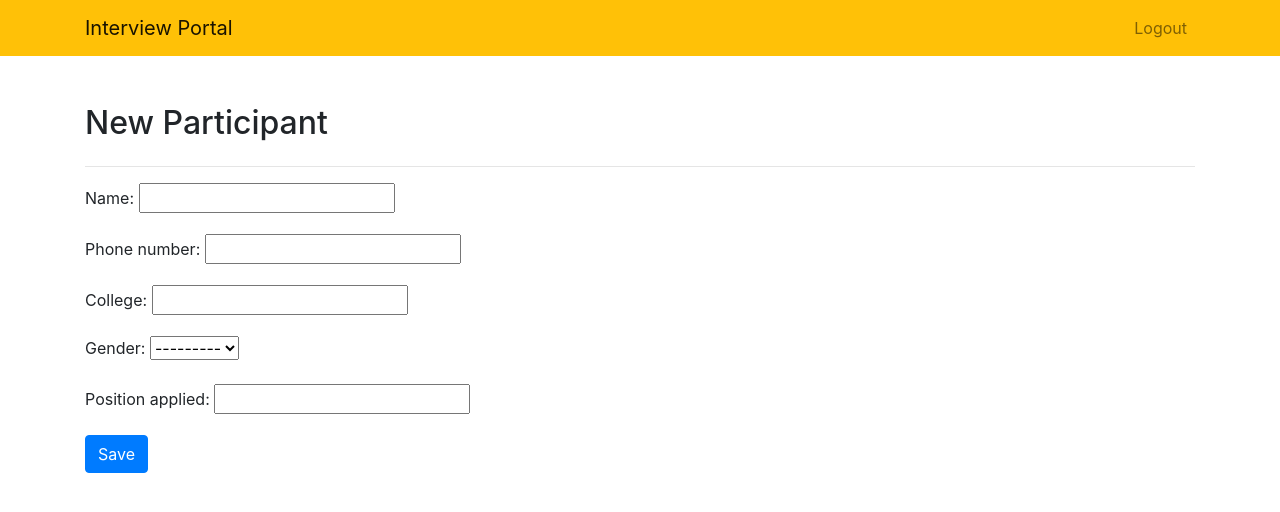
After one commit to jaskaranbhatia/Interview-Creation-Portal, a Django app: page /create_participant/ in a window 1280 px wide. The commit adds this page. Shown: the top 512 px of the page. Run offline with Django 3.2, Linux system fonts and the light colour scheme; a user stored in the database is signed in; some libraries are stand-ins or nearby versions.

Commit message:
Add Participant Added

```diff
--- a/InterviewPortal/InterviewPortal/urls.py
+++ b/InterviewPortal/InterviewPortal/urls.py
@@ -24,6 +24,7 @@ urlpatterns = [
     path('logout/', views.logoutuser, name='logoutuser'),
     path('interviews/', views.get_interviews, name='get_interviews'),
     path('create_interview/', views.create_interview, name = 'create_interview'),
+    path('create_participant/', views.create_participant, name = 'create_participant'),
     path('delete_interview/<str:interview_name>', views.delete_interview, name='delete_interview'),
     path('edit_interview/<str:interview_name>', views.edit_interview, name='edit_interview'),
 ]
--- a/InterviewPortal/Interviews/forms.py
+++ b/InterviewPortal/Interviews/forms.py
@@ -1,5 +1,5 @@
 from django.forms import ModelForm
-from .models import Interview
+from .models import Interview, Participant
 from django import forms
 
 class DateInput(forms.DateInput):
@@ -17,3 +17,8 @@ class InterviewForm(ModelForm):
             'start_time' : DateTimeInput(),
             'end_time' : DateTimeInput()
         }
+
+class ParticipantForm(ModelForm):
+    class Meta:
+        model = Participant
+        fields = ['name', 'phone_number', 'college', 'gender', 'position_applied']
--- a/InterviewPortal/Interviews/models.py
+++ b/InterviewPortal/Interviews/models.py
@@ -5,7 +5,7 @@ from phone_field import PhoneField
 # Create your models here.
 class Participant(models.Model):
     name = models.CharField(max_length = 40)
-    phone_number = PhoneField(blank=True, help_text='Contact phone number')
+    phone_number = models.CharField(max_length = 40)
     college = models.CharField(max_length = 100, blank=True, null=True)
     gender = models.CharField(max_length=1, choices=(
         ('M', 'Male'),
--- /dev/null
+++ b/InterviewPortal/Interviews/templates/interviews/createParticipant.html
@@ -0,0 +1,23 @@
+{% extends "interviews/base.html" %}
+{% block content %}
+<div class="row mt-5">
+    <div class="col-md-5">
+        <h2>New Participant</h2>
+    </div>
+</div>
+<hr>
+<div class="row">
+    <div class="col-md-5">
+        {% if error %}
+            <div class="alert alert-danger" role="alert">
+                {{ error }}
+            </div>
+        {% endif %}
+        <form method="POST">
+            {% csrf_token %}
+            {{ form.as_p }}
+            <button type="submit" class="btn btn-primary">Save</button>
+        </form>
+    </div>
+</div>
+{% endblock %}
--- a/InterviewPortal/Interviews/templates/interviews/listings.html
+++ b/InterviewPortal/Interviews/templates/interviews/listings.html
@@ -3,6 +3,7 @@
 <div class="row mt-5">
     <div class="col-md-5">
         <a href = "{% url 'create_interview'%}"><button type="button" class="btn btn-primary">Add Interview</button></a>
+        <a href = "{% url 'create_participant'%}"><button type="button" class="btn btn-dark">Add Participant</button></a>
     </div>
 </div>
 <hr>
--- a/InterviewPortal/Interviews/views.py
+++ b/InterviewPortal/Interviews/views.py
@@ -3,7 +3,7 @@ from django.contrib.auth.forms import AuthenticationForm
 from django.contrib.auth import login, logout, authenticate
 from django.contrib.auth.decorators import login_required
 from .models import Interview, InterviewParticipants, Participant
-from .forms import InterviewForm
+from .forms import InterviewForm, ParticipantForm
 
 # Create your views here.
 def home(request):
@@ -138,64 +138,41 @@ def edit_interview(request, interview_name):
             if(paritipant_one != "None" and paritipant_two != "None" and (paritipant_one == paritipant_two)):
                 participants = Participant.objects.all()
                 return render(request, 'interviews/createInterview.html', {'form':InterviewForm(), 'error':'Participant One and Two cannot be same','participants' : participants})
-            if(paritipant_one != "None" and paritipant_two != "None"):
-                participant_one_instance = Participant.objects.filter(name__icontains=paritipant_one)[0]
-                participant_two_instance = Participant.objects.filter(name__icontains=paritipant_two)[0]
-                interviews = Interview.objects.all()
-                newInterview = form.save(commit=False)
-                # Condition to check slot overlap for Participant One
-                for inter in interviews:
-                    iparticipants = InterviewParticipants.objects.filter(interview = inter)[0]
-                    if(iparticipants.candidate_one == participant_one_instance or iparticipants.candidate_two == participant_one_instance):
-                        if newInterview.start_time >= inter.start_time and newInterview.start_time <= inter.end_time:
-                            participants = Participant.objects.all()
-                            return render(request, 'interviews/createInterview.html', {'form':InterviewForm(), 'error':'Participant One already has interview in this time slot','participants' : participants})
 
-                # Condition to check slot overlap for Participant Two
-                for inter in interviews:
-                    iparticipants = InterviewParticipants.objects.filter(interview = inter)[0]
-                    if(iparticipants.candidate_one == participant_two_instance or iparticipants.candidate_two == participant_two_instance):
-                        if newInterview.start_time >= inter.start_time and newInterview.start_time <= inter.end_time:
-                            participants = Participant.objects.all()
-                            return render(request, 'interviews/createInterview.html', {'form':InterviewForm(), 'error':'Participant Two already has interview in this time slot','participants' : participants})
+            newInterview = form.save()
+            form.save()
+            iparticipants = InterviewParticipants.objects.filter(interview = instance)[0]
+            participant_one_instance = Participant.objects.filter(name__icontains=paritipant_one)
+            participant_two_instance = Participant.objects.filter(name__icontains=paritipant_two)
+            if len(participant_one_instance) == 0 and len(participant_two_instance) == 0:
+                iparticipants.candidate_one = None
+                iparticipants.candidate_two = None
+            elif len(participant_one_instance) == 0 and len(participant_two_instance) != 0:
+                iparticipants.candidate_one = None
+                iparticipants.candidate_two = participant_two_instance[0]
+            elif len(participant_one_instance) != 0 and len(participant_two_instance) == 0:
+                iparticipants.candidate_one = participant_one_instance[0]
+                iparticipants.candidate_two = None
+            else:
+                iparticipants.candidate_one = participant_one_instance[0]
+                iparticipants.candidate_two = participant_two_instance[0]
+            iparticipants.save()
 
-                form.save(commit=False)
-                newInterviewParticipants = InterviewParticipants(interview = newInterview, candidate_one = participant_one_instance, candidate_two = participant_two_instance)
-                newInterviewParticipants.save()
-            elif(paritipant_one != "None" and paritipant_two == "None"):
-                participant_one_instance = Participant.objects.filter(name__icontains=paritipant_one)[0]
-                interviews = Interview.objects.all()
-                newInterview = form.save(commit=False)
-                # Condition to check slot overlap
-                for inter in interviews:
-                    iparticipants = InterviewParticipants.objects.filter(interview = inter)[0]
-                    if(iparticipants.candidate_one == participant_one_instance or iparticipants.candidate_two == participant_one_instance):
-                        if newInterview.start_time >= inter.start_time and newInterview.start_time <= inter.end_time:
-                            participants = Participant.objects.all()
-                            return render(request, 'interviews/createInterview.html', {'form':InterviewForm(), 'error':'Participant One already has interview in this time slot','participants' : participants})
-                form.save(commit=False)
-                newInterviewParticipants = InterviewParticipants(interview = newInterview, candidate_one = participant_one_instance)
-                newInterviewParticipants.save()
-            elif(paritipant_one == "None" and paritipant_two != "None"):
-                participant_two_instance = Participant.objects.filter(name__icontains=paritipant_two)[0]
-                interviews = Interview.objects.all()
-                newInterview = form.save(commit=False)
-                # Condition to check slot overlap
-                for inter in interviews:
-                    iparticipants = InterviewParticipants.objects.filter(interview = inter)[0]
-                    if(iparticipants.candidate_one == participant_two_instance or iparticipants.candidate_two == participant_two_instance):
-                        if newInterview.start_time >= inter.start_time and newInterview.start_time <= inter.end_time:
-                            participants = Participant.objects.all()
-                            return render(request, 'interviews/createInterview.html', {'form':InterviewForm(), 'error':'Participant Two already has interview in this time slot','participants' : participants})
-                form.save(commit=False)
-                newInterviewParticipants = InterviewParticipants(interview = newInterview, candidate_two = participant_two_instance)
-                newInterviewParticipants.save()
-            else:
-                newInterview = form.save()
-                form.save()
-                newInterviewParticipants = InterviewParticipants(interview = newInterview)
-                newInterviewParticipants.save()
             return redirect('get_interviews')
         except ValueError:
             participants = Participant.objects.all()
             return render(request, 'interviews/createInterview.html', {'form':InterviewForm(), 'error':'Bad Data Passed','participants' : participants})
+
+@login_required
+def create_participant(request):
+    if request.method == 'GET':
+        return render(request, 'interviews/createParticipant.html', {'form':ParticipantForm()})
+    else:
+        try:
+            form = ParticipantForm(request.POST)
+            newParticipant = form.save(commit=False)
+            newParticipant.save()
+            return redirect('get_interviews')
+        except ValueError:
+            participants = Participant.objects.all()
+            return render(request, 'interviews/createParticipant.html', {'form':ParticipantForm(), 'error':'Bad Data Passed'})
```
Also changed, not shown: InterviewPortal/Interviews/migrations/0003_alter_participant_phone_number.py (added), InterviewPortal/db.sqlite3.
